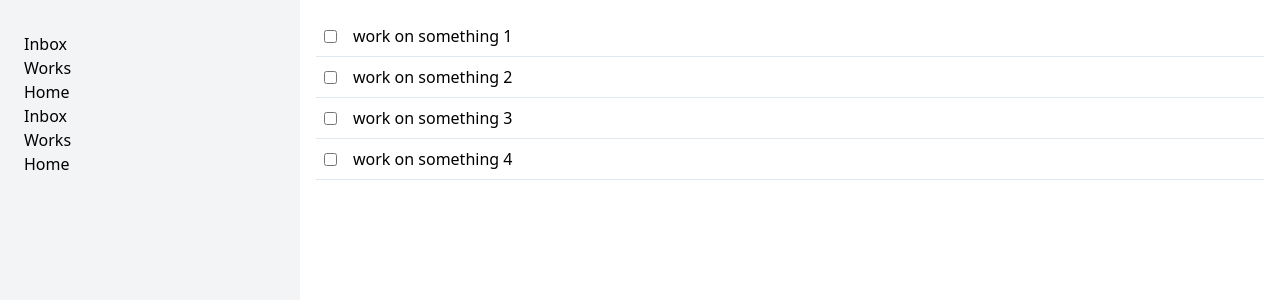
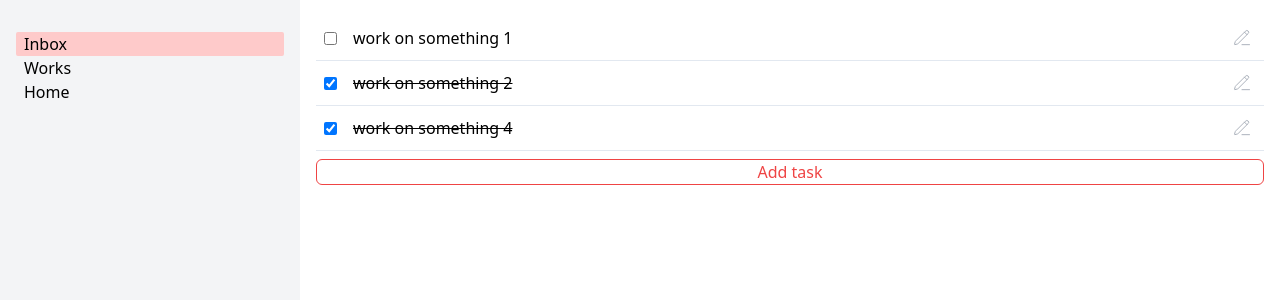
Before and after one commit to fath-nasrudin/react-todo, a React (Vite) app: page / in a window 1280 px wide. Shown: the top 300 px of the page. Built offline with nearby package versions, Linux system fonts and the light colour scheme.

Commit message:
Second Init

```diff
--- a/package.json
+++ b/package.json
@@ -10,6 +10,7 @@
     "preview": "vite preview"
   },
   "dependencies": {
+    "lucide-react": "^0.456.0",
     "react": "^18.3.1",
     "react-dom": "^18.3.1"
   },
--- /dev/null
+++ b/reducers/task.reducer.js
@@ -0,0 +1,38 @@
+export const tasksActions = {
+  UPDATE_TASK: 'task/update',
+  ADD_TASK: 'task/add',
+};
+
+export const createInitialTaskState = () => [
+  { id: '1', name: 'work on something 1', isDone: false, projectId: '1' },
+  { id: '2', name: 'work on something 2', isDone: true, projectId: '1' },
+  { id: '3', name: 'work on something 3', isDone: false, projectId: '2' },
+  { id: '4', name: 'work on something 4', isDone: true, projectId: '1' },
+];
+
+export const taskReducer = (state, action) => {
+  switch (action.type) {
+    case tasksActions.UPDATE_TASK: {
+      return state.map((item) => {
+        if (item.id === action.taskId) {
+          return { ...item, ...action.value };
+        }
+        return item;
+      });
+    }
+
+    case tasksActions.ADD_TASK: {
+      const taskData = action.value;
+      const newTask = {
+        id: Date.now().toString(),
+        name: taskData.name,
+        isDone: taskData.isDone || false,
+        projectId: taskData.projectId,
+      };
+      return [...state, newTask];
+    }
+
+    default:
+      throw Error('Unknown action.');
+  }
+};
--- a/src/App.jsx
+++ b/src/App.jsx
@@ -1,114 +1,77 @@
+import { useReducer } from 'react';
 import { useState } from 'react';
+import { TaskList } from './components/Task/Tasklist';
+import { Tablist } from './components/Tablist/Tablist';
+import { taskReducer, createInitialTaskState } from '../reducers/task.reducer';
 
-const TablistItem = ({ item, handleClick, activeTab }) => {
-  return (
-    <li
-      className={`px-2 rounded-sm  cursor-pointer ${
-        activeTab === item.id ? 'bg-red-200' : 'hover:bg-gray-200'
-      } `}
-      onClick={handleClick}
-      data-tabid={item.id}
-    >
-      {item.name}
-    </li>
-  );
-};
+const createInitialProjectState = () => [
+  { id: '1', name: 'Inbox' },
+  { id: '2', name: 'Works' },
+  { id: '3', name: 'Home' },
+];
 
-const Tablist = ({ tabsData, handleClick, activeTab }) => {
-  return (
-    <ul className="px-4">
-      {tabsData.map((item) => (
-        <TablistItem
-          handleClick={handleClick}
-          key={item.id}
-          item={item}
-          activeTab={activeTab}
-        />
-      ))}
-    </ul>
-  );
-};
+const projectReducer = (state, action) => {};
 
-const Leftbar = () => {
-  const [activeTab, setActiveTab] = useState(null);
-  const handleClick = (e) => {
-    setActiveTab(e.target.dataset.tabid);
-  };
-
-  const tabsData = [
-    { id: '1', name: 'Inbox' },
-    { id: '2', name: 'Works' },
-    { id: '3', name: 'Home' },
-  ];
-
-  const tabsData2 = [
-    { id: '4', name: 'Inbox' },
-    { id: '5', name: 'Works' },
-    { id: '6', name: 'Home' },
-  ];
+const Leftbar = ({ activeTab, handleTabClick, tabsData, projectDispatch }) => {
   return (
     <div className="hidden sm:block basis-[300px] grow-0 shrink-0 bg-gray-100 pt-8">
       <Tablist
         tabsData={tabsData}
-        handleClick={handleClick}
-        activeTab={activeTab}
-      />
-
-      <Tablist
-        tabsData={tabsData2}
-        handleClick={handleClick}
+        handleTabClick={handleTabClick}
         activeTab={activeTab}
       />
     </div>
   );
 };
 
-const TaskItem = ({ item }) => {
-  const [isChecked, setIsChecked] = useState(false);
-  return (
-    <li className="p-2 border-b-[1px] border-b-slate-200 flex gap-4 items-center">
-      <input
-        type="checkbox"
-        checked={isChecked}
-        onChange={() => {
-          setIsChecked((prev) => !prev);
-          // dispatch an action
-        }}
-      />
-      <div className={`${isChecked ? 'line-through' : null}`}>{item.name}</div>
-    </li>
-  );
-};
+const Mainbar = ({ tasks, taskDispatch, activeTab, projects }) => {
+  // update task
 
-const initializeTasks = () => [
-  { id: '1', name: 'work on something 1', projectId: '1' },
-  { id: '2', name: 'work on something 2', projectId: '1' },
-  { id: '3', name: 'work on something 3', projectId: '2' },
-  { id: '4', name: 'work on something 4', projectId: '1' },
-];
-
-const Mainbar = () => {
-  const [tasks, setTasks] = useState(initializeTasks);
-
-  // update task
   return (
     <div className="flex-1 p-4">
-      <ul>
-        {tasks
-          // .filter((item) => item.projectId === '1')
-          .map((item) => (
-            <TaskItem key={item.id} item={item} />
-          ))}
-      </ul>
+      <TaskList
+        projects={projects}
+        activeTab={activeTab}
+        tasks={tasks}
+        taskDispatch={taskDispatch}
+      />
     </div>
   );
 };
 
 function App() {
+  const [tabsData, projectDispatch] = useReducer(
+    projectReducer,
+    null,
+    createInitialProjectState
+  );
+
+  const [activeTab, setActiveTab] = useState(() => tabsData[0].id);
+
+  const [tasks, taskDispatch] = useReducer(
+    taskReducer,
+    null,
+    createInitialTaskState
+  );
+
+  const handleTabClick = (e) => {
+    setActiveTab(e.target.dataset.tabid);
+  };
+
   return (
     <div className="flex min-h-screen">
-      <Leftbar />
-      <Mainbar />
+      <Leftbar
+        activeTab={activeTab}
+        handleTabClick={handleTabClick}
+        tabsData={tabsData}
+        projectDispatch={projectDispatch}
+      />
+      <Mainbar
+        projects={tabsData}
+        activeTab={activeTab}
+        tasks={tasks}
+        taskDispatch={taskDispatch}
+      />
     </div>
   );
 }
--- /dev/null
+++ b/src/components/Tablist/Tablist.jsx
@@ -0,0 +1,28 @@
+export const TablistItem = ({ item, handleTabClick, activeTab }) => {
+  return (
+    <li
+      className={`px-2 rounded-sm  cursor-pointer ${
+        activeTab === item.id ? 'bg-red-200' : 'hover:bg-gray-200'
+      } `}
+      onClick={handleTabClick}
+      data-tabid={item.id}
+    >
+      {item.name}
+    </li>
+  );
+};
+
+export const Tablist = ({ tabsData, handleTabClick, activeTab }) => {
+  return (
+    <ul className="px-4">
+      {tabsData.map((item) => (
+        <TablistItem
+          handleTabClick={handleTabClick}
+          key={item.id}
+          item={item}
+          activeTab={activeTab}
+        />
+      ))}
+    </ul>
+  );
+};
--- /dev/null
+++ b/src/components/Task/Tasklist.jsx
@@ -0,0 +1,260 @@
+import { useState } from 'react';
+import { PencilLineIcon } from 'lucide-react';
+import { tasksActions } from '../../../reducers/task.reducer';
+
+const TaskItem = ({ item, taskDispatch, projects }) => {
+  const [isEdit, setIsEdit] = useState(false);
+  return (
+    <>
+      {isEdit && (
+        <UpdateTaskForm
+          taskDispatch={taskDispatch}
+          data={item}
+          projects={projects}
+          cancelHandler={() => setIsEdit(false)}
+        />
+      )}
+      {!isEdit && (
+        <li className="p-2 border-b-[1px] border-b-slate-200 flex gap-4 items-center">
+          <input
+            type="checkbox"
+            checked={item.isDone}
+            onChange={() => {
+              taskDispatch({
+                type: tasksActions.UPDATE_TASK,
+                value: { isDone: !item.isDone },
+                taskId: item.id,
+              });
+            }}
+          />
+          <div className={`mr-auto ${item.isDone ? 'line-through' : null}`}>
+            {item.name}
+          </div>
+          <div className="flex items-center">
+            <button onClick={() => setIsEdit(true)}>
+              <PencilLineIcon
+                strokeWidth={1}
+                size={28}
+                className="p-1 text-gray-400 hover:text-gray-500 hover:bg-gray-300"
+              />
+            </button>
+          </div>
+        </li>
+      )}
+    </>
+  );
+};
+
+const UpdateTaskForm = ({ taskDispatch, projects, data, cancelHandler }) => {
+  const [taskData, setTaskData] = useState(data);
+  const handleInputChange = (e) => {
+    setTaskData({ ...taskData, [e.target.name]: e.target.value });
+  };
+
+  return (
+    <form className="border-[1px] border-gray-400 rounded-md">
+      <div className="p-4">
+        <div>
+          <label className="block invisible h-0 w-0" htmlFor="task-name">
+            Name
+          </label>
+          <input
+            className="w-full outline-none"
+            type="text"
+            id="task-name"
+            name="name"
+            placeholder="Task name"
+            value={taskData.name}
+            onChange={handleInputChange}
+          />
+        </div>
+      </div>
+
+      <div className="border-t-[1px] border-t-gray-500 p-4 flex gap-2 text-sm">
+        {/* project options */}
+        <select
+          name="projectId"
+          className="mr-auto"
+          onChange={handleInputChange}
+          value={taskData.projectId || ''}
+        >
+          {projects.map((p) => {
+            return (
+              <option key={p.id} value={p.id}>
+                {p.name}
+              </option>
+            );
+          })}
+        </select>
+
+        <button
+          className="px-4 py-1 rounded-md bg-gray-100"
+          onClick={(e) => {
+            e.preventDefault();
+            setTaskData(data);
+            cancelHandler();
+          }}
+        >
+          Cancel
+        </button>
+        <button
+          className="px-4 py-1 rounded-md bg-red-400 text-white font-semibold"
+          onClick={(e) => {
+            e.preventDefault();
+            // dispatch update task
+            taskDispatch({
+              type: tasksActions.UPDATE_TASK,
+              value: taskData,
+              taskId: taskData.id,
+            });
+
+            // reset form
+            setTaskData(data);
+            cancelHandler();
+          }}
+        >
+          Save
+        </button>
+      </div>
+    </form>
+  );
+};
+
+const AddTaskForm = ({
+  taskDispatch,
+  projects,
+  activeTab,
+  cancelAction,
+  data = null,
+}) => {
+  if (!data) data = { name: '', projectId: '' };
+  const [taskData, setTaskData] = useState(data);
+  const handleInputChange = (e) => {
+    setTaskData({ ...taskData, [e.target.name]: e.target.value });
+  };
+
+  return (
+    <form className="border-[1px] border-gray-400 rounded-md">
+      <div className="p-4">
+        <div>
+          <label className="block invisible h-0 w-0" htmlFor="task-name">
+            Name
+          </label>
+          <input
+            className="w-full outline-none"
+            type="text"
+            id="task-name"
+            name="name"
+            placeholder="Task name"
+            value={taskData.name}
+            onChange={handleInputChange}
+          />
+        </div>
+      </div>
+
+      <div className="border-t-[1px] border-t-gray-500 p-4 flex gap-2 text-sm">
+        {/* project options */}
+        <select
+          name="projectId"
+          className="mr-auto"
+          onChange={handleInputChange}
+          value={taskData.projectId || activeTab}
+        >
+          {projects.map((p) => {
+            return (
+              <option key={p.id} value={p.id}>
+                {p.name}
+              </option>
+            );
+          })}
+        </select>
+
+        <button
+          className="px-4 py-1 rounded-md bg-gray-100"
+          onClick={(e) => {
+            e.preventDefault();
+            cancelAction();
+            setTaskData(data);
+          }}
+        >
+          Cancel
+        </button>
+        <button
+          className="px-4 py-1 rounded-md bg-red-400 text-white font-semibold"
+          onClick={(e) => {
+            e.preventDefault();
+            // dispatch add task
+            taskDispatch({
+              type: tasksActions.ADD_TASK,
+              value: {
+                ...taskData,
+                projectId: taskData.projectId ? taskData.projectId : activeTab,
+              },
+            });
+            // reset form
+            setTaskData(data);
+          }}
+        >
+          Add Task
+        </button>
+      </div>
+    </form>
+  );
+};
+
+const AddTask = ({ taskDispatch, projects, activeTab }) => {
+  const [isOpen, setIsOpen] = useState(false);
+  const cancelAction = () => {
+    setIsOpen(false);
+  };
+  return (
+    <div className="py-2">
+      {!isOpen && (
+        <button
+          className="w-full border-[1px] border-red-500 rounded-md text-red-500"
+          onClick={() => {
+            setIsOpen(true);
+          }}
+        >
+          Add task
+        </button>
+      )}
+
+      {isOpen && (
+        <AddTaskForm
+          activeTab={activeTab}
+          projects={projects}
+          taskDispatch={taskDispatch}
+          cancelAction={cancelAction}
+        />
+      )}
+    </div>
+  );
+};
+
+export const TaskList = ({ tasks, taskDispatch, activeTab, projects }) => {
+  const filteredTasks = tasks.filter((item) => item.projectId === activeTab);
+  return (
+    <div>
+      <ul>
+        {filteredTasks.length ? (
+          filteredTasks.map((item) => (
+            <TaskItem
+              key={item.id}
+              item={item}
+              taskDispatch={taskDispatch}
+              projects={projects}
+            />
+          ))
+        ) : (
+          <p className="text-gray-500">No task available</p>
+        )}
+        <AddTask
+          taskDispatch={taskDispatch}
+          projects={projects}
+          activeTab={activeTab}
+        />
+      </ul>
+    </div>
+  );
+};
```
Also changed, not shown: 1 other file (tests, documents, lock files or other folders).
